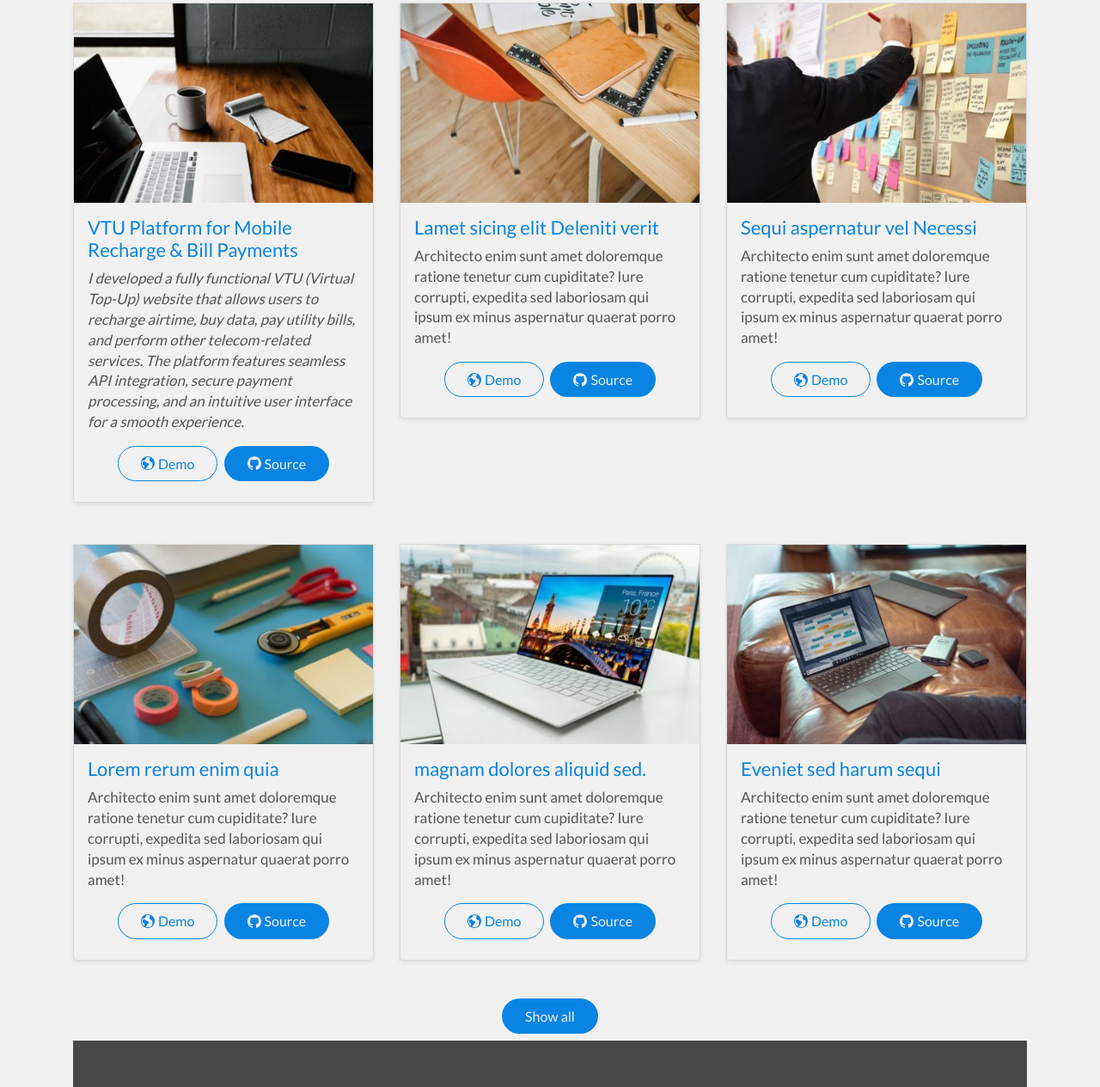
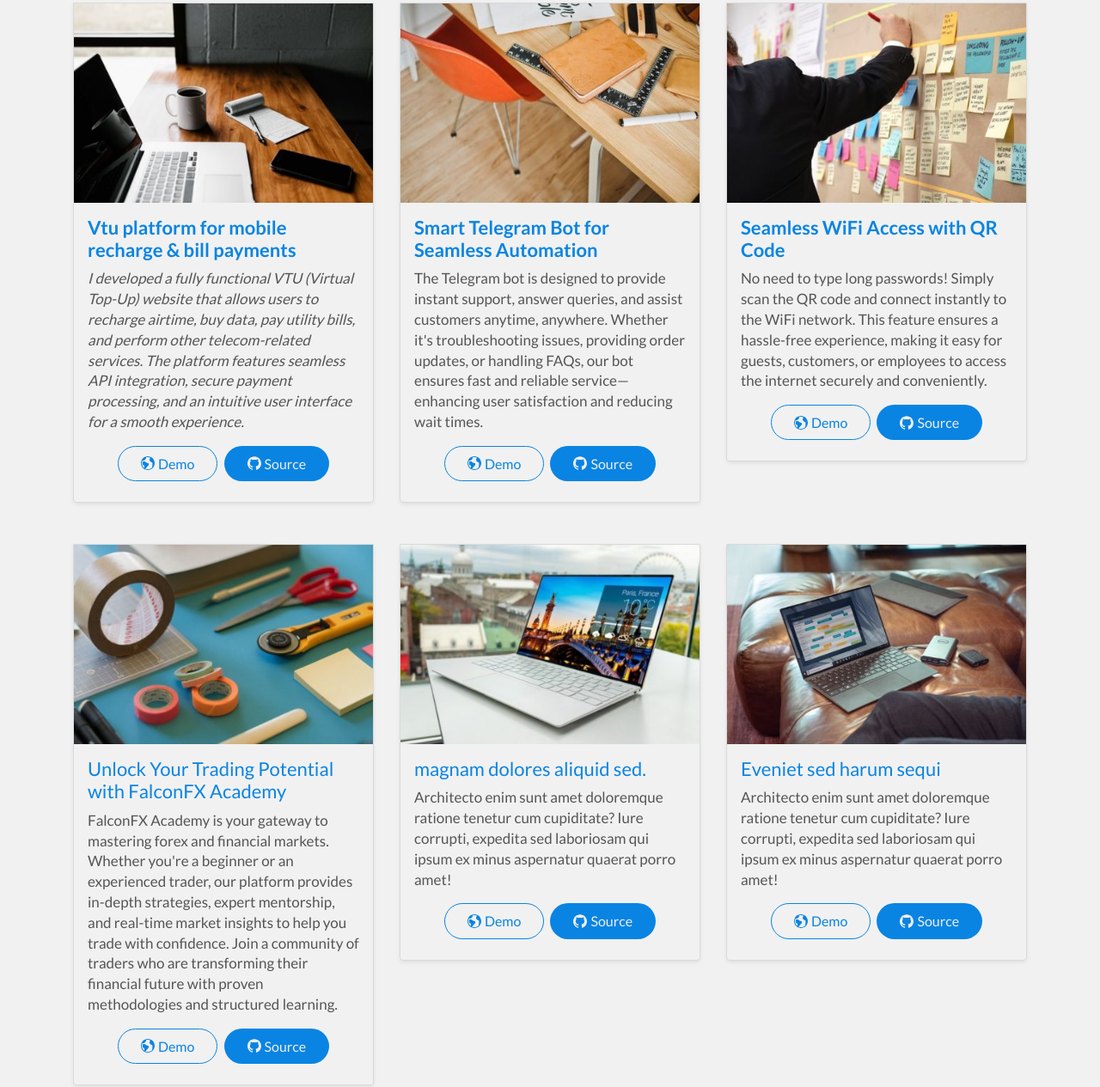
Before and after one commit to Starislauz/myportfolio.com, a website: page index.html in a window 1280 px wide. Shown: the part 1780-3045 px from the top of the page at 86% size. Drawn offline with nearby package versions, Linux system fonts and the light colour scheme; no server answers.

Commit message:
my portfolio

```diff
--- a/index.html
+++ b/index.html
@@ -227,7 +227,7 @@
                                     </div>
 
                                     <div class="project__content-box">
-                                        <h3 class="heading-tertiary">VTU Platform for Mobile Recharge & Bill Payments</h3>
+                                        <h3 class="heading-tertiary"><strong>Vtu platform for mobile recharge & bill payments</strong></h3>
                                         <p class="project__details"><i>I developed a fully functional VTU (Virtual Top-Up) website that allows users to
                                             recharge airtime, buy data, pay utility bills, and perform other telecom-related services. The platform
                                             features seamless API integration, secure payment processing, and an intuitive user interface for a
@@ -255,13 +255,10 @@
                                         <img src="./img/project-2.jpg" alt="Project 2" class="project__img img-fluid">
                                     </div>
                                     <div class="project__content-box">
-                                        <h3 class="heading-tertiary">Lamet sicing elit Deleniti verit</h3>
-                                        <p class="project__details"> Architecto enim sunt amet doloremque ratione
-                                            tenetur
-                                            cum cupiditate? Iure corrupti, expedita sed laboriosam qui ipsum ex
-                                            minus
-                                            aspernatur
-                                            quaerat porro amet!</p>
+                                        <h3 class="heading-tertiary"><strong>Smart Telegram Bot for Seamless Automation</strong></h3>
+                                        <p class="project__details"> The Telegram bot is designed to provide instant support, answer queries, and assist customers
+                                            anytime, anywhere. Whether it's troubleshooting issues, providing order updates, or handling FAQs, our bot
+                                            ensures fast and reliable service—enhancing user satisfaction and reducing wait times.</p>
                                         <div class="project__cta-box text-center">
                                             <a href="#" class="btn btn--ghost">
                                                 <svg class="icon btn__icon-left icon-earth">
@@ -284,13 +281,10 @@
                                         <img src="./img/project-3.jpg" alt="Project 3" class="project__img img-fluid">
                                     </div>
                                     <div class="project__content-box">
-                                        <h3 class="heading-tertiary">Sequi aspernatur vel Necessi</h3>
-                                        <p class="project__details"> Architecto enim sunt amet doloremque ratione
-                                            tenetur
-                                            cum cupiditate? Iure corrupti, expedita sed laboriosam qui ipsum ex
-                                            minus
-                                            aspernatur
-                                            quaerat porro amet!</p>
+                                        <h3 class="heading-tertiary"><strong>Seamless WiFi Access with QR Code</strong></h3>
+                                        <p class="project__details"> No need to type long passwords! Simply scan the QR code and connect instantly to the WiFi network.
+                                            This feature ensures a hassle-free experience, making it easy for guests, customers, or employees
+                                            to access the internet securely and conveniently.</p>
                                         <div class="project__cta-box text-center">
                                             <a href="#" class="btn btn--ghost">
                                                 <svg class="icon btn__icon-left icon-earth">
@@ -313,13 +307,10 @@
                                         <img src="./img/project-4.jpg" alt="Project 4" class="project__img img-fluid">
                                     </div>
                                     <div class="project__content-box">
-                                        <h3 class="heading-tertiary">Lorem rerum enim quia </h3>
-                                        <p class="project__details"> Architecto enim sunt amet doloremque ratione
-                                            tenetur
-                                            cum cupiditate? Iure corrupti, expedita sed laboriosam qui ipsum ex
-                                            minus
-                                            aspernatur
-                                            quaerat porro amet!</p>
+                                        <h3 class="heading-tertiary">Unlock Your Trading Potential with FalconFX Academy</h3>
+                                        <p class="project__details">FalconFX Academy is your gateway to mastering forex and financial markets. Whether you're a beginner or an experienced trader,
+                                            our platform provides in-depth strategies, expert mentorship, and real-time market insights to help you trade with confidence.
+                                            Join a community of traders who are transforming their financial future with proven methodologies and structured learning.</p>
                                         <div class="project__cta-box text-center">
                                             <a href="#" class="btn btn--ghost">
                                                 <svg class="icon btn__icon-left icon-earth">
```
